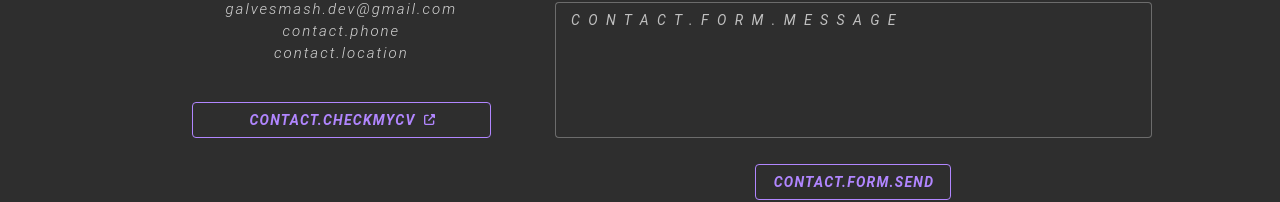
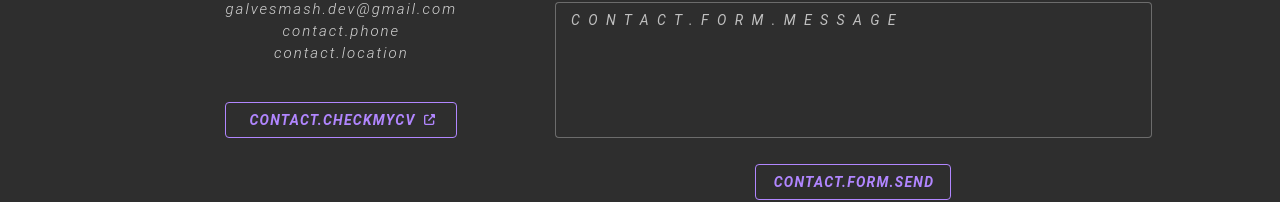
Before and after one commit to Galvesmash/galvesmash-website, a Nuxt app: page /about in a window 1280 px wide. Shown: the part 2500-2702 px from the top of the page. Built offline with nearby package versions, Linux system fonts and the light colour scheme.

Commit message:
feat: add max size to contact me and fix for more user select

```diff
--- a/components/ContactMe.vue
+++ b/components/ContactMe.vue
@@ -2,9 +2,12 @@
 <script setup lang="ts">
   import emailjs from 'emailjs-com'
   import { useI18n } from 'vue-i18n'
+  import { useGeneralStore } from '~/store'
 
   const { t } = useI18n()
   const config = useRuntimeConfig()
+  const generalStore = useGeneralStore()
+  const { isMobileView } = storeToRefs(generalStore)
 
   const email = ref('')
   const loading = ref(false)
@@ -72,12 +75,14 @@
           {{ t('contact.location') }}
         </p>
 
-        <v-container class="mt-6 mt-md-10 pa-0 px-md-16">
+        <v-container
+          :max-width="isMobileView ? '100%' : '360px'"
+          class="mt-6 mt-md-10 pa-0 px-md-16"
+        >
           <v-btn
             :href="config.public.cvLink"
             class="font-italic font-weight-bold w-100"
             color="primary"
-            max-width="360px"
             target="_blank"
             variant="outlined"
           >
@@ -95,13 +100,16 @@
         md="7"
       >
         <v-form class="d-flex flex-column justify-space-between	h-100" @submit.prevent="sendEmail">
-          <v-container class="ma-0 pa-0" max-width="650">
+          <v-container
+            :max-width="isMobileView ? '100%' : '650px'"
+            class="ma-0 pa-0"
+          >
             <v-text-field
               v-model="name"
               :label="t('contact.form.name')"
               :rules="[requiredRule]"
               base-color="secondary"
-              class="mb-1"
+              class="mb-1 no-user-select"
               color="primary"
               density="compact"
               height="40px"
@@ -114,7 +122,7 @@
               :label="t('contact.form.email')"
               :rules="[requiredRule, emailRule]"
               base-color="secondary"
-              class="mb-1"
+              class="mb-1 no-user-select"
               color="primary"
               density="compact"
               height="40px"
@@ -127,7 +135,7 @@
               :label="t('contact.form.message')"
               :rules="[requiredRule, maxCharactersRule]"
               base-color="secondary"
-              class="mb-1"
+              class="mb-1 no-user-select"
               color="primary"
               density="compact"
               name="message"
--- a/components/SideMenu.vue
+++ b/components/SideMenu.vue
@@ -53,7 +53,7 @@
       </h2>
     </div>
 
-    <v-divider />
+    <v-divider class="no-user-select" />
 
     <div class="d-flex flex-column mt-2">
       <v-btn
--- a/pages/about.vue
+++ b/pages/about.vue
@@ -18,7 +18,7 @@
 
 <template>
   <section class="py-8 py-md-12">
-    <v-row class="ma-0">
+    <v-row class="ma-0 no-user-select">
       <v-col class="mb-8 mb-md-6 pa-0" sm="12" md="4" cols="12">
         <v-img
           :alt="t('general.imageAlt')"
```
